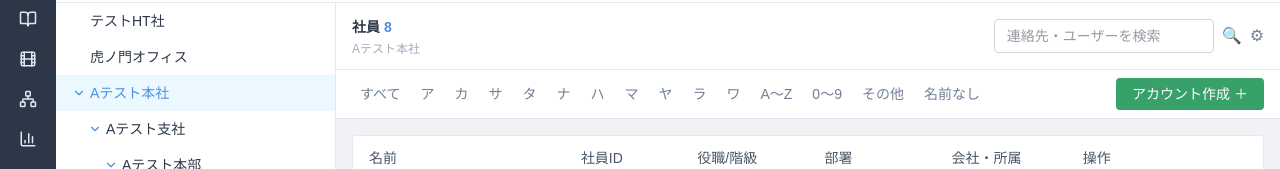
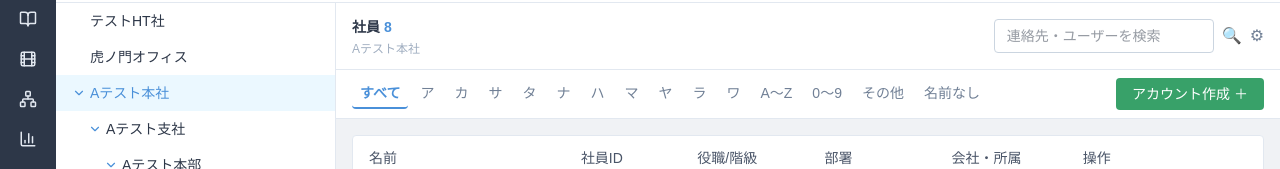
Before and after one commit to static-haruka/frontend-training-2, a Next.js app: page /users in a window 1280 px wide. Shown: the part 169-338 px from the top of the page. Built offline with nearby package versions, Linux system fonts and the light colour scheme.

Commit message:
feat: add kana tab filter and search functionality

```diff
--- a/src/app/users/page.tsx
+++ b/src/app/users/page.tsx
@@ -1,11 +1,12 @@
 "use client";
 
-import { useState } from "react";
+import { useState, useMemo } from "react";
 import Header from "@/components/layout/Header";
 import Sidebar from "@/components/layout/Sidebar";
 import TabBar from "@/components/layout/TabBar";
 import OrgTree from "@/components/users/OrgTree";
 import UserTable from "@/components/users/UserTable";
+import KanaTab, { filterUsersByTab } from "@/components/users/KanaTab";
 import { orgTree, mockUsers } from "@/lib/mockUsers";
 import { User } from "@/types/user";
 
@@ -13,8 +14,23 @@ export default function UsersPage() {
   const [sidebarExpanded, setSidebarExpanded] = useState(false);
   const sidebarWidth = sidebarExpanded ? 210 : 56;
   const [selectedOrgId, setSelectedOrgId] = useState<string | null>("a-honsha");
+  const [activeTab, setActiveTab] = useState("all");
+  const [searchQuery, setSearchQuery] = useState("");
   const [editTarget, setEditTarget] = useState<User | null>(null);
   const [deleteTarget, setDeleteTarget] = useState<User | null>(null);
+
+  const filteredUsers = useMemo(() => {
+    let users = filterUsersByTab(mockUsers, activeTab);
+    if (searchQuery) {
+      users = users.filter(
+        (u) =>
+          `${u.lastName}${u.firstName}`.includes(searchQuery) ||
+          `${u.lastNameKana}${u.firstNameKana}`.includes(searchQuery) ||
+          u.employeeId.includes(searchQuery),
+      );
+    }
+    return users;
+  }, [activeTab, searchQuery]);
 
   return (
     <div className="min-h-screen" style={{ backgroundColor: "#f0f2f5" }}>
@@ -152,7 +168,9 @@ export default function UsersPage() {
                   style={{ color: "#2d3748" }}
                 >
                   社員{" "}
-                  <span style={{ color: "#4a90d9" }}>{mockUsers.length}</span>
+                  <span style={{ color: "#4a90d9" }}>
+                    {filteredUsers.length}
+                  </span>
                 </span>
                 <div className="text-xs mt-0.5" style={{ color: "#a0aec0" }}>
                   Aテスト本社
@@ -162,6 +180,8 @@ export default function UsersPage() {
                 <input
                   type="text"
                   placeholder="連絡先・ユーザーを検索"
+                  value={searchQuery}
+                  onChange={(e) => setSearchQuery(e.target.value)}
                   className="px-3 py-1.5 text-sm rounded outline-none"
                   style={{
                     border: "1px solid #cbd5e0",
@@ -174,49 +194,15 @@ export default function UsersPage() {
               </div>
             </div>
 
-            <div
-              className="flex items-center gap-1 px-4 py-2 text-sm overflow-x-auto"
-              style={{
-                borderBottom: "1px solid #e2e8f0",
-                backgroundColor: "#ffffff",
-              }}
-            >
-              {[
-                "すべて",
-                "ア",
-                "カ",
-                "サ",
-                "タ",
-                "ナ",
-                "ハ",
-                "マ",
-                "ヤ",
-                "ラ",
-                "ワ",
-                "A〜Z",
-                "0〜9",
-                "その他",
-                "名前なし",
-              ].map((tab) => (
-                <button
-                  key={tab}
-                  className="px-2 py-1 rounded text-sm whitespace-nowrap"
-                  style={{ color: "#718096" }}
-                >
-                  {tab}
-                </button>
-              ))}
-              <button
-                className="ml-auto px-4 py-1.5 rounded text-sm text-white flex-shrink-0"
-                style={{ backgroundColor: "#38a169" }}
-              >
-                アカウント作成 ＋
-              </button>
-            </div>
+            <KanaTab
+              activeTab={activeTab}
+              onTabChange={setActiveTab}
+              onCreateClick={() => {}}
+            />
 
             <div className="flex-1 overflow-y-auto p-4">
               <UserTable
-                users={mockUsers}
+                users={filteredUsers}
                 onEdit={(user) => setEditTarget(user)}
                 onDelete={(user) => setDeleteTarget(user)}
               />
--- /dev/null
+++ b/src/components/users/KanaTab.tsx
@@ -0,0 +1,113 @@
+"use client";
+
+type Tab = {
+  label: string;
+  value: string;
+};
+
+const TABS: Tab[] = [
+  { label: "すべて", value: "all" },
+  { label: "ア", value: "ア" },
+  { label: "カ", value: "カ" },
+  { label: "サ", value: "サ" },
+  { label: "タ", value: "タ" },
+  { label: "ナ", value: "ナ" },
+  { label: "ハ", value: "ハ" },
+  { label: "マ", value: "マ" },
+  { label: "ヤ", value: "ヤ" },
+  { label: "ラ", value: "ラ" },
+  { label: "ワ", value: "ワ" },
+  { label: "A〜Z", value: "A" },
+  { label: "0〜9", value: "0" },
+  { label: "その他", value: "other" },
+  { label: "名前なし", value: "none" },
+];
+
+const KANA_ROWS: Record<string, string[]> = {
+  ア: ["ア", "イ", "ウ", "エ", "オ"],
+  カ: ["カ", "キ", "ク", "ケ", "コ"],
+  サ: ["サ", "シ", "ス", "セ", "ソ"],
+  タ: ["タ", "チ", "ツ", "テ", "ト"],
+  ナ: ["ナ", "ニ", "ヌ", "ネ", "ノ"],
+  ハ: ["ハ", "ヒ", "フ", "ヘ", "ホ"],
+  マ: ["マ", "ミ", "ム", "メ", "モ"],
+  ヤ: ["ヤ", "ユ", "ヨ"],
+  ラ: ["ラ", "リ", "ル", "レ", "ロ"],
+  ワ: ["ワ", "ヲ", "ン"],
+};
+
+type Props = {
+  activeTab: string;
+  onTabChange: (value: string) => void;
+  onCreateClick: () => void;
+};
+
+export default function KanaTab({
+  activeTab,
+  onTabChange,
+  onCreateClick,
+}: Props) {
+  return (
+    <div
+      className="flex items-center gap-1 px-4 py-2 overflow-x-auto"
+      style={{ borderBottom: "1px solid #e2e8f0", backgroundColor: "#ffffff" }}
+    >
+      {TABS.map((tab) => {
+        const isActive = activeTab === tab.value;
+        return (
+          <button
+            key={tab.value}
+            onClick={() => onTabChange(tab.value)}
+            className="px-2 py-1 rounded text-sm whitespace-nowrap transition-colors"
+            style={{
+              color: isActive ? "#4a90d9" : "#718096",
+              borderBottom: isActive
+                ? "2px solid #4a90d9"
+                : "2px solid transparent",
+              fontWeight: isActive ? 600 : 400,
+            }}
+          >
+            {tab.label}
+          </button>
+        );
+      })}
+      <button
+        onClick={onCreateClick}
+        className="ml-auto px-4 py-1.5 rounded text-sm text-white flex-shrink-0"
+        style={{ backgroundColor: "#38a169" }}
+      >
+        アカウント作成 ＋
+      </button>
+    </div>
+  );
+}
+
+export function filterUsersByTab(
+  users: { lastNameKana: string; firstName: string; lastName: string }[],
+  tab: string,
+) {
+  if (tab === "all") return users;
+  if (tab === "none") return users.filter((u) => !u.lastName && !u.firstName);
+
+  if (tab === "A") {
+    return users.filter((u) => /^[A-Za-z]/.test(u.lastNameKana || u.lastName));
+  }
+
+  if (tab === "0") {
+    return users.filter((u) => /^[0-9]/.test(u.lastNameKana || u.lastName));
+  }
+
+  if (tab === "other") {
+    const allKana = Object.values(KANA_ROWS).flat();
+    return users.filter((u) => {
+      const first = (u.lastNameKana || u.lastName).charAt(0);
+      return first && !allKana.includes(first) && !/^[A-Za-z0-9]/.test(first);
+    });
+  }
+
+  const kanaRow = KANA_ROWS[tab] || [];
+  return users.filter((u) => {
+    const first = u.lastNameKana.charAt(0);
+    return kanaRow.includes(first);
+  });
+}
```
